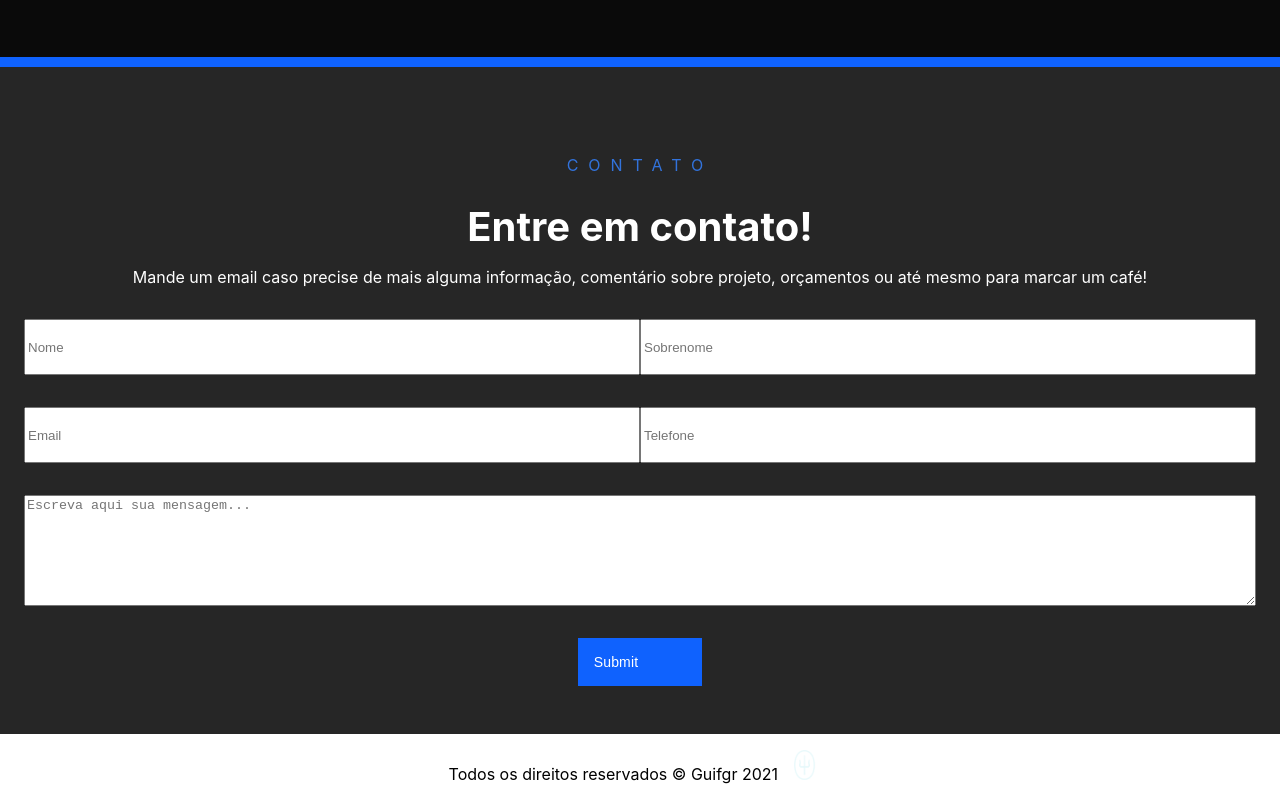
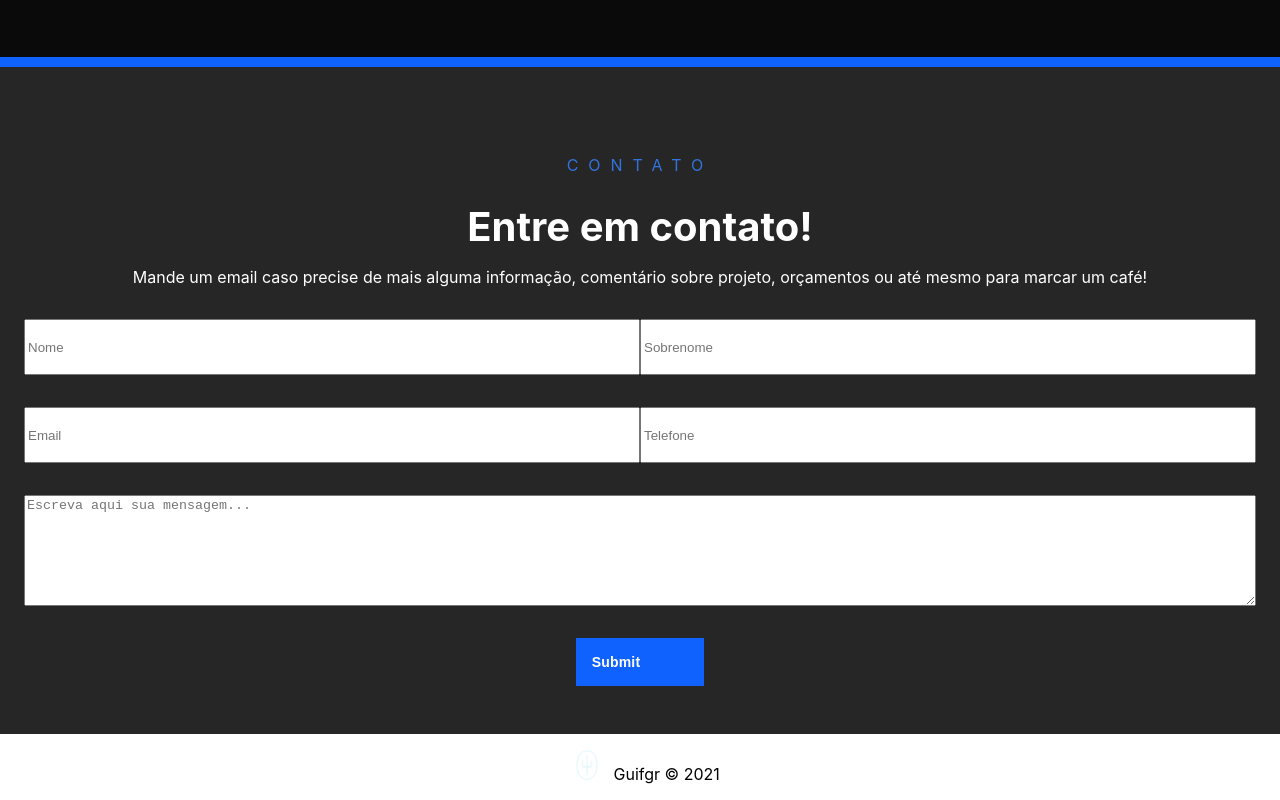
Before and after one commit to Guifgr/PersonalWebSite, a React (Create React App) app: page / in a window 1280 px wide. Shown: the part 4934-5734 px from the top of the page. Built offline with nearby package versions, Linux system fonts and the light colour scheme.

Commit message:
font fix

```diff
--- a/src/components/Footer.js
+++ b/src/components/Footer.js
@@ -11,8 +11,9 @@ function Footer(){
     }
     return(
         <footer>
-            <p style={{textAlign: "center"}}>Todos os direitos reservados © Guifgr {(new Date().getFullYear())}
+            <p style={{textAlign: "center"}}>
             <img loading="eager" src={Twenty} alt="music" style={{opacity: count, height: "30px",left: "100px",}} onClick={() => setCount(count + 0.31)}></img>
+             Guifgr © {(new Date().getFullYear())}
             </p>
             <img loading="eager" src={Twenty} alt="music" style={{
                 position: "fixed",
@@ -20,7 +21,7 @@ function Footer(){
                 left: "0px",
                 width: "100%",
                 height: "100%",
-                objectFit: "fill",
+                objectFit: "cover",
                 display: display,
                 zIndex: 10
             }}
--- a/src/components/contact.js
+++ b/src/components/contact.js
@@ -57,7 +57,7 @@ const textarea={
 }
 const btn={
     fontSize:" .875rem",
-    fontWeight:" 400",
+    fontWeight:" 800",
     lineHeight:" 1.125rem",
     letterSpacing:" .16px",
     position:" relative",
@@ -69,7 +69,6 @@ const btn={
     minHeight:" 3rem",
     margin:" 0",
     padding:" calc(.875rem - 3px) 63px calc(.875rem - 3px) 15px",
-    textAlign:" left",
     textDecoration:" none",
     verticalAlign:" top",
     borderRadius:" 0",
```
